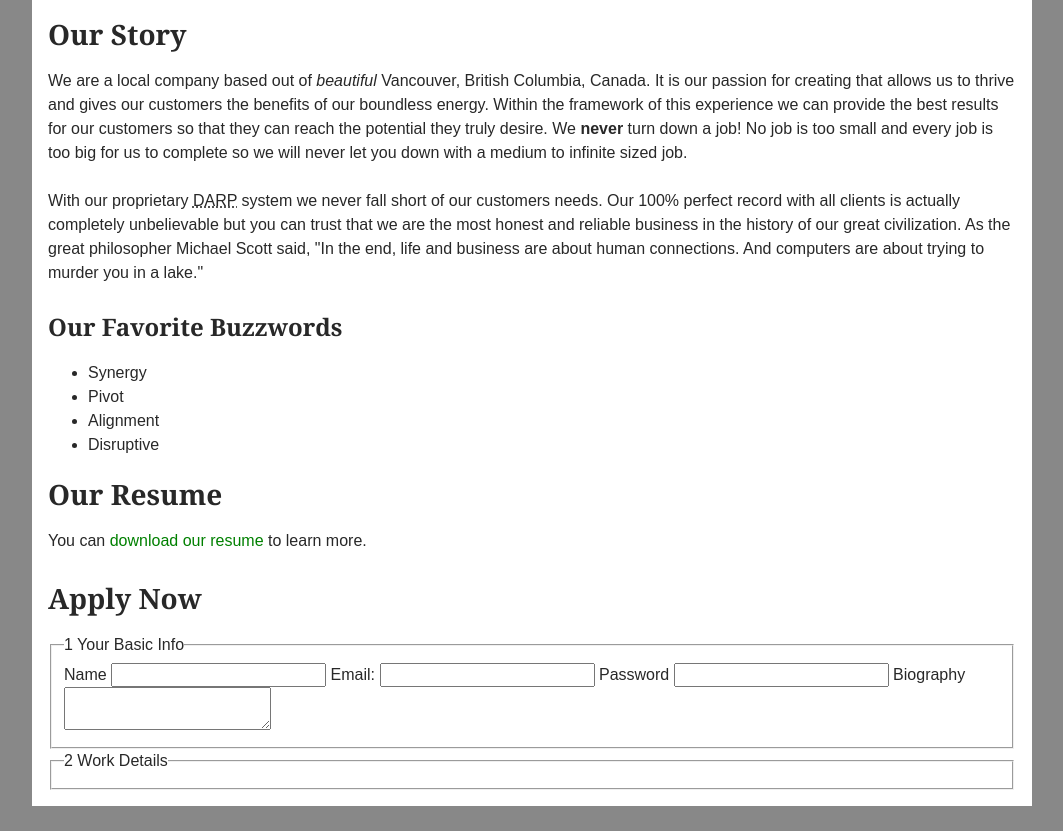
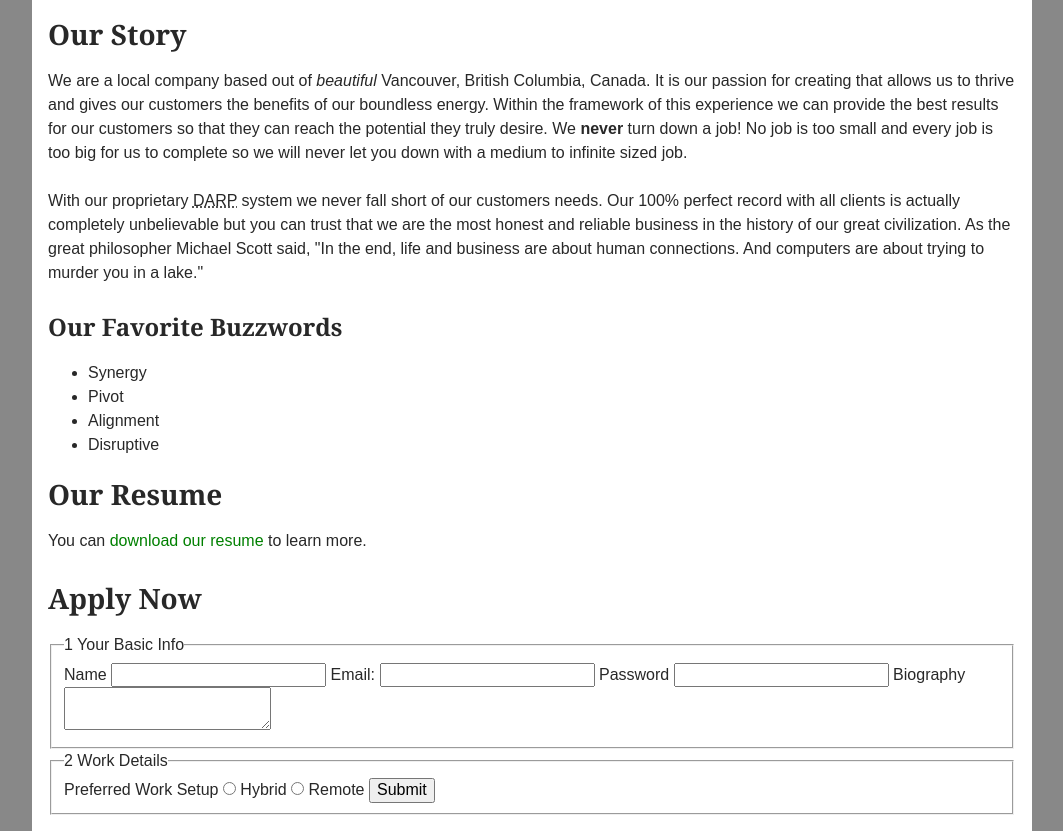
Before and after one commit to StephieHillier4/day05, a plain HTML site: page about-us.html in a window 1280 px wide. Shown: the part 139-970 px from the top of the page, without its empty margins (108-1171 px from the left). Before the commit the page ends 945 px from the top, so only its background shows below. Drawn offline with Linux system fonts and the light colour scheme.

Commit message:
Added radio, submit, label and input

```diff
--- a/about-us.html
+++ b/about-us.html
@@ -69,6 +69,16 @@
 						<span class="numbr">2</span>
 						Work Details
 					</legend>
+
+					<label>Preferred Work Setup</label>
+
+					<input type="radio" name="work-setup" id="hybrid" value="hynrid">
+					<label for="hybrid" class="light">Hybrid</label>
+
+					<input type="radio" name="work-setup" id="remote" value="remote">
+					<label for="remote" class="light">Remote</label>
+
+					<input type="submit" value="Submit">
 				</fieldset>
 			</form>
 
```
